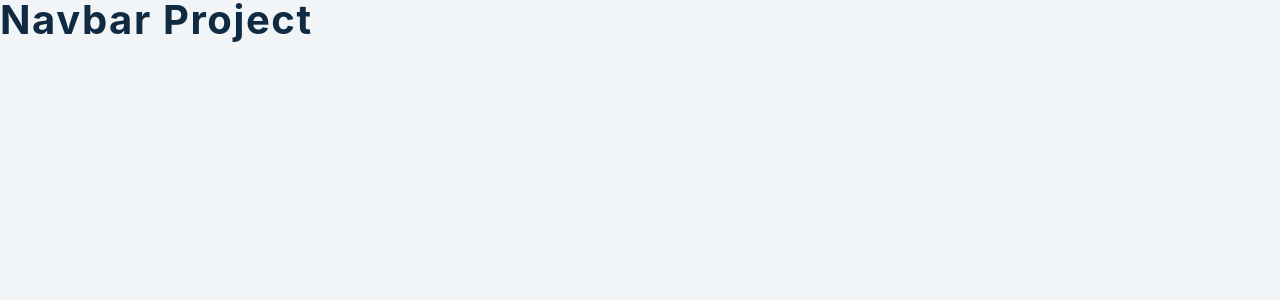
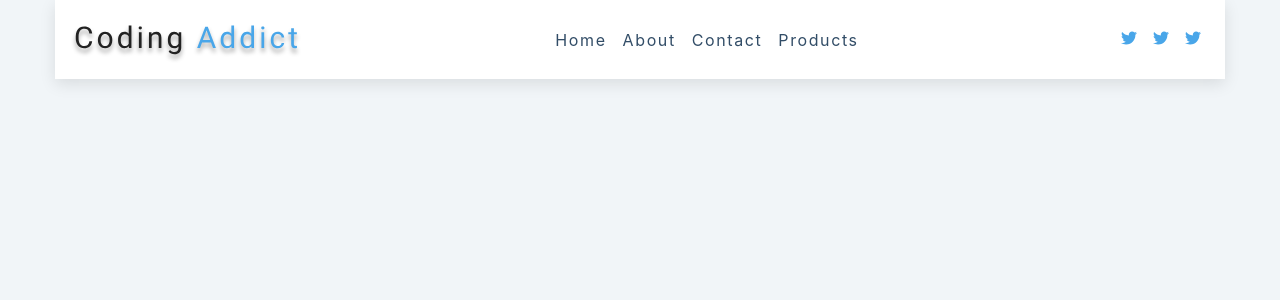
Before and after one commit to viktishchenko/rehearsal, a React (Create React App) app in the folder projects/: page / in a window 1280 px wide. Shown: the top 300 px of the page. Built offline with nearby package versions, Linux system fonts and the light colour scheme.

Commit message:
feat: nav basic setup

```diff
--- a/projects/src/App.js
+++ b/projects/src/App.js
@@ -1,14 +1,55 @@
 /* imrs */
 import { useState } from "react";
 import Navbar from "./draft/11-navbar/Navbar";
+import logo from "./draft/11-navbar/logo.svg";
+import { FaBars, FaTwitter } from "react-icons/fa";
 
 /* rfce */
 
 function App() {
   return (
-    <>
-      <h2>navbar project</h2>
-    </>
+    <nav className="nav-center">
+      <div className="nav-header">
+        <img src={logo} alt="logo" />
+        <button className="nav-toggle">
+          <FaBars />
+        </button>
+      </div>
+      <div className="links-container show-container">
+        <ul className="links">
+          <li>
+            <a href="#">home</a>
+          </li>
+          <li>
+            <a href="#">about</a>
+          </li>
+          <li>
+            <a href="#">contact</a>
+          </li>
+          <li>
+            <a href="#">products</a>
+          </li>
+        </ul>
+      </div>
+      <ul className="social-icons">
+        <li>
+          <a href="https://www.twitter.com">
+            <FaTwitter />
+          </a>
+        </li>
+        <li>
+          <a href="https://www.twitter.com">
+            <FaTwitter />
+          </a>
+        </li>
+        <li>
+          <a href="https://www.twitter.com">
+            <FaTwitter />
+          </a>
+        </li>
+      </ul>
+      {/* <Navbar /> */}
+    </nav>
   );
 }
 
```
Also changed, not shown: projects/assets/11/nav-basic-setup.png (added).
